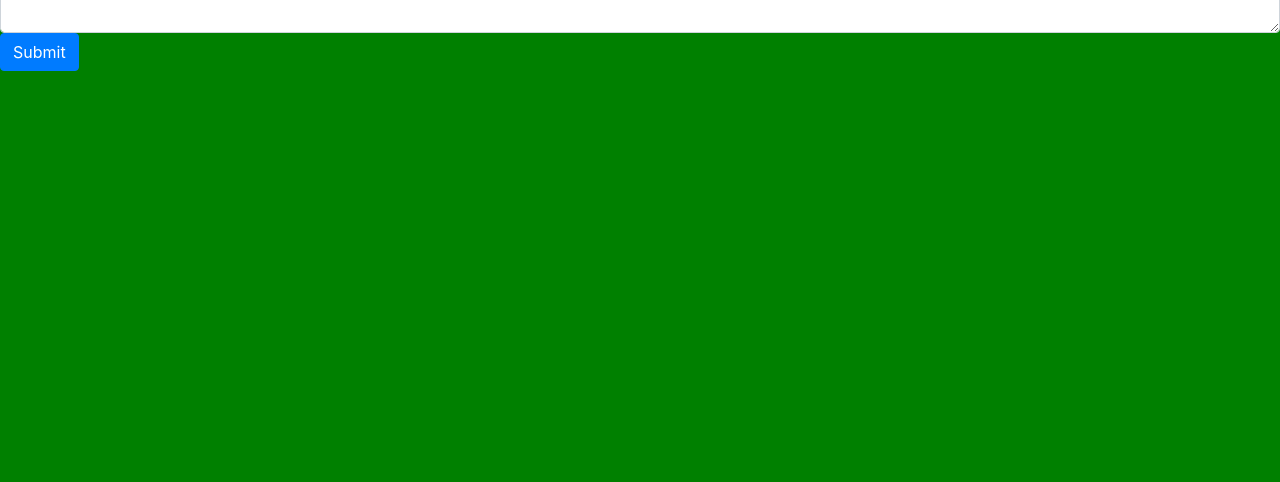
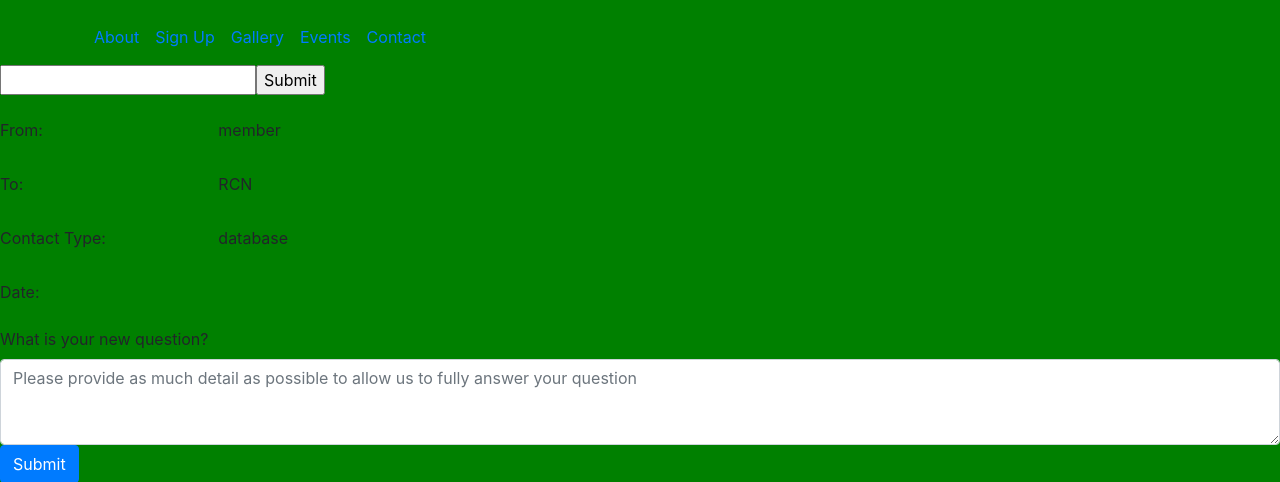
Before and after one commit to H4RP3RK/milestone3_rcn, a Flask app: page /new_contact in a window 1280 px wide. Shown: the part 347-829 px from the top of the page. Before the commit the page ends 418 px from the top, so only its background shows below. Run offline with Flask 2, Linux system fonts and the light colour scheme; some libraries are stand-ins or nearby versions.

Commit message:
deploy to heroku

```diff
--- a/templates/base.html
+++ b/templates/base.html
@@ -8,6 +8,39 @@
     <title>RCN Database</title>
 </head>
 <body>
+    <header class="container-fluid header-footer-color">
+<!--Logo-->
+        <div class="logo text-center">
+            <a href="index.html"><img src="assets/images/rpoasbadge.png" alt="RPOAS Logo"></a><br>
+            <a href="index.html" class="header-footer-text gold-hover"><h1>Retired Police Officers Association Lanarkshire</h1></a>
+        </div>
+<!--Nav Bar-->
+        <nav class="container-lg navbar navbar-expand-md">
+            <button class="navbar-toggler" type="button" data-toggle="collapse" data-target="#navbarTogglerDemo01" aria-controls="navbarTogglerDemo01" aria-expanded="false" aria-label="Toggle navigation">
+                <span class="navbar-toggler-icon"><i class="fas fa-bars"></i></span>
+            </button>
+            <div class="collapse navbar-collapse" id="navbarTogglerDemo01">
+                <ul class="navbar-nav mr-auto mt-2 mt-lg-0">
+                    <li class="nav-item">
+                        <a class="nav-link header-footer-text gold-hover active" href="index.html">About <span class="sr-only">(current)</span></a>
+                    </li>
+                    <li class="nav-item">
+                        <a class="nav-link header-footer-text gold-hover" href="signup.html">Sign Up</a>
+                    </li>
+                    <li class="nav-item">
+                        <a class="nav-link header-footer-text gold-hover" href="gallery.html">Gallery</a>
+                    </li>
+                    <li class="nav-item">
+                        <a class="nav-link header-footer-text gold-hover" href="events.html">Events</a>
+                    </li>
+                    <li class="nav-item">
+                        <a class="nav-link header-footer-text gold-hover" href="contact.html">Contact</a>
+                    </li>
+                </ul>
+            </div>
+        </nav>
+    </header>
+
     {% block content %}
     {% endblock %}
 </body>
```
